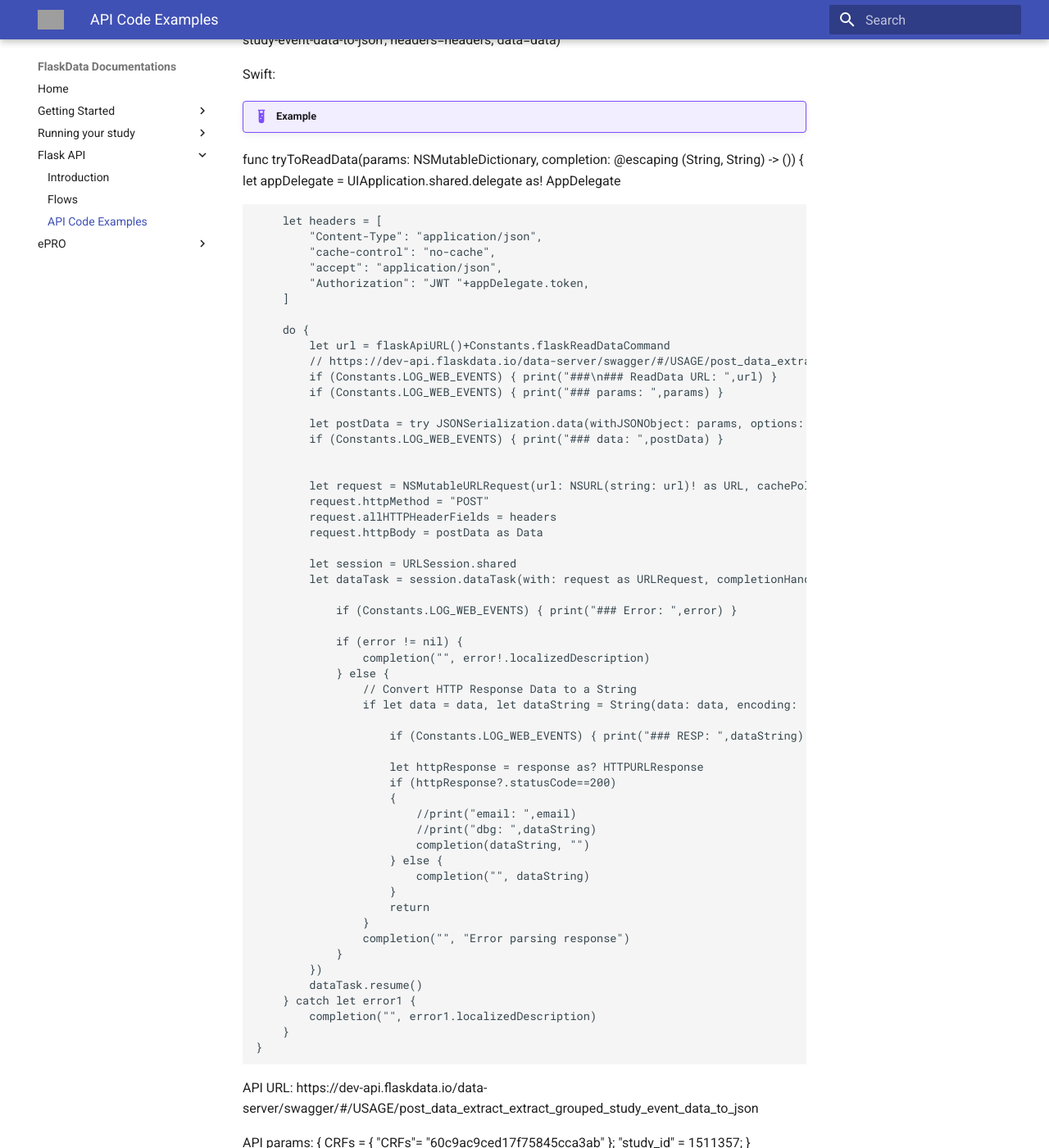
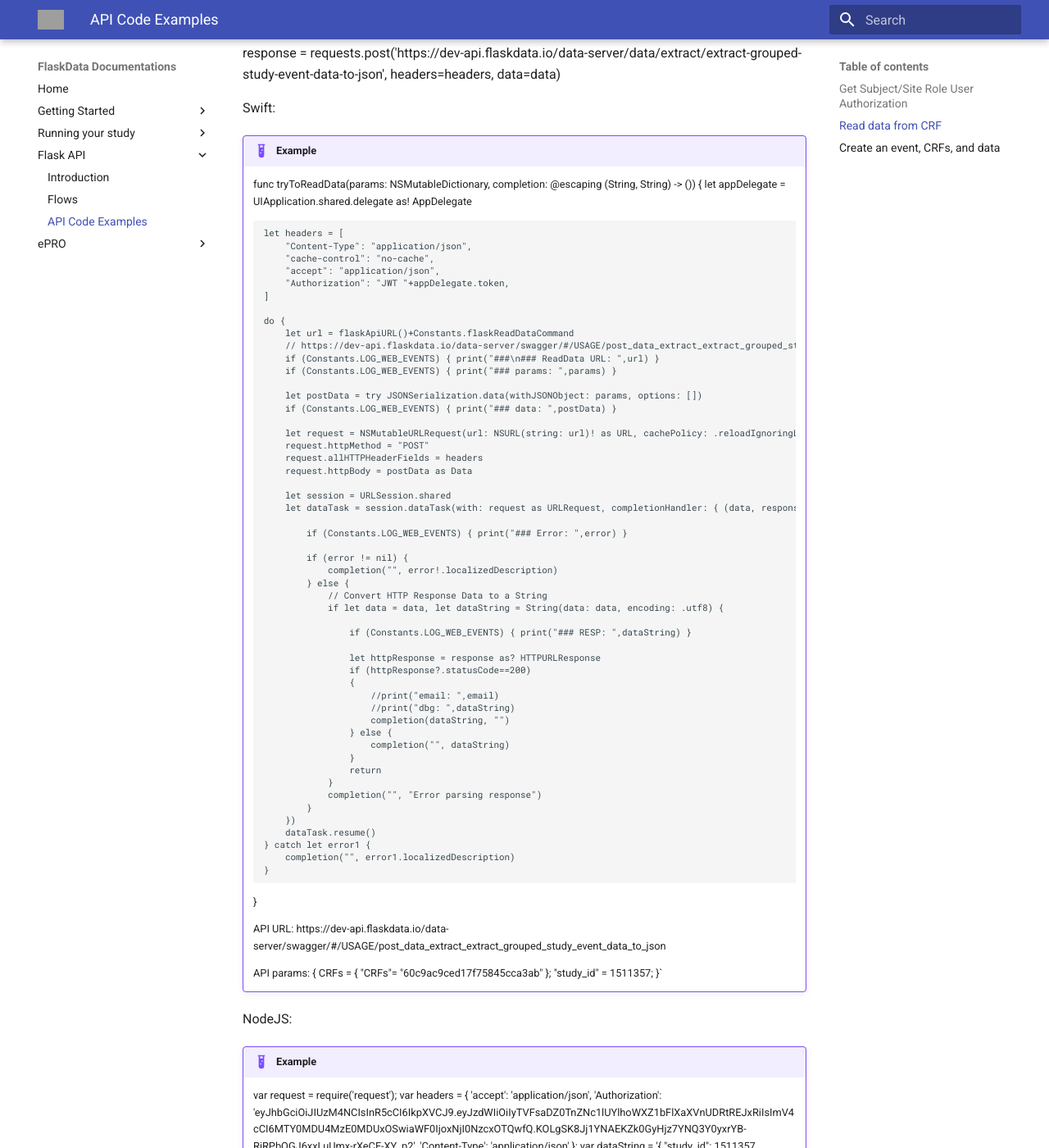
Before and after one commit to onlyjazz/flask-docs, an MkDocs documentation site: the page built from docs/api_code_examples.md, in a window 1280 px wide and 1400 px high, scrolled down 2712 px. Shown: the whole window at 82% size. Built offline with MkDocs 1.6.1 and Material for MkDocs 9.7.7, drawn with Linux system fonts in a browser that asks for light colours; some of the changed text lies outside the part shown; grey boxes are pictures that could not be loaded.

Commit message:
formatting

```diff
--- a/docs/api_code_examples.md
+++ b/docs/api_code_examples.md
@@ -1,7 +1,6 @@
 #API Code Examples
 
-Get Subject/Site Role User Authorization
-
+####Get Subject/Site Role User Authorization
 In this example, we create a new mobile user token first.
 
 Curl:
@@ -36,6 +35,7 @@ Python:
     data = '{ "email": "taliafeldman@yahoo.com", "password": "123456"}'
 
     response = requests.post('https://dev-idp.flaskdata.io/auth/mobile-form-authorization', headers=headers, data=data)
+
 
 Swift:
 !!!example
@@ -116,6 +116,7 @@ NodeJS:
     request(options, callback);
 
 
+####Read data from CRF
 Now, an example to read data from FlaskData CRF using the token created above.
 
 Curl:
@@ -154,7 +155,7 @@ response = requests.post('https://dev-api.flaskdata.io/data-server/data/extract/
 
 Swift:
 !!!example
-func tryToReadData(params: NSMutableDictionary, completion: @escaping (String, String) -> ())
+    func tryToReadData(params: NSMutableDictionary, completion: @escaping (String, String) -> ())
     {
         let appDelegate = UIApplication.shared.delegate as! AppDelegate
 
@@ -213,14 +214,14 @@ func tryToReadData(params: NSMutableDictionary, completion: @escaping (String, S
         }
     }
 
-API URL:  https://dev-api.flaskdata.io/data-server/swagger/#/USAGE/post_data_extract_extract_grouped_study_event_data_to_json
+    API URL:  https://dev-api.flaskdata.io/data-server/swagger/#/USAGE/post_data_extract_extract_grouped_study_event_data_to_json
 
-API params:  {
-    CRFs =     {
-        "CRFs"= "60c9ac9ced17f75845cca3ab"
-    };
-    "study_id" = 1511357;
-}
+    API params:  {
+        CRFs =     {
+            "CRFs"= "60c9ac9ced17f75845cca3ab"
+        };
+        "study_id" = 1511357;
+    }`
 
 NodeJS:
 !!!example
@@ -245,7 +246,8 @@ NodeJS:
     request(options, callback);
 
 
-The following is to creat an event, CRFs, and data, also using the token outputted from the first example.
+####Create an event, CRFs, and data
+The following is to create an event, CRFs, and data, also using the token outputted from the first example.
 
 Curl:
 !!!example
```
